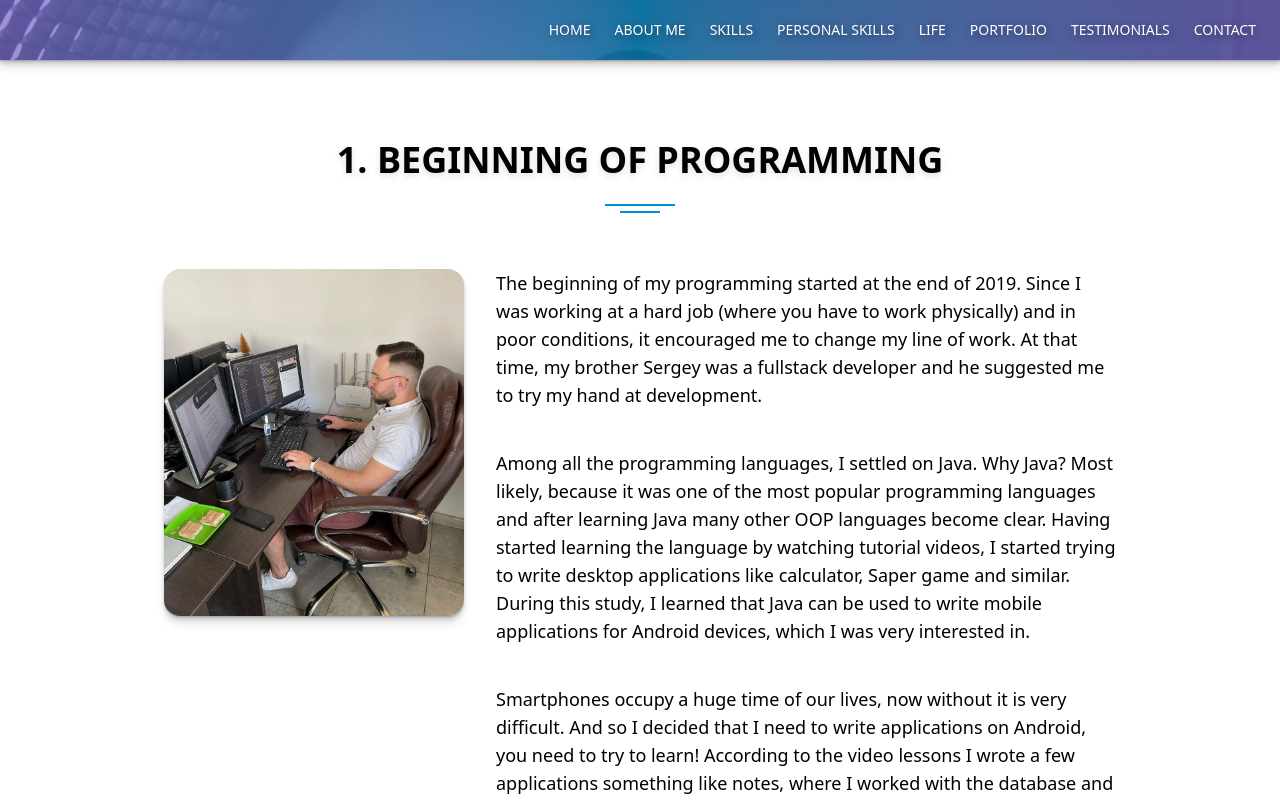
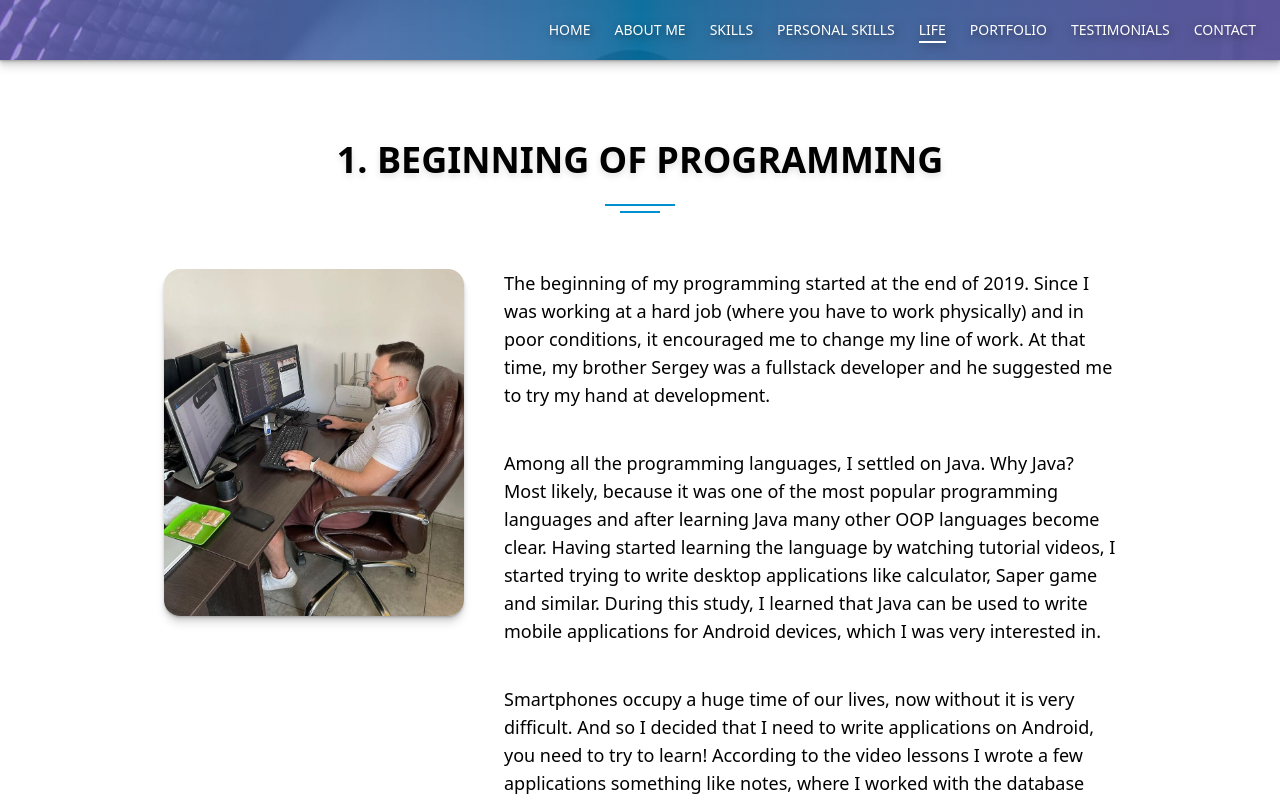
Before and after one commit to J-iSkeLo/portfolio, a Vue app: page /life in a window 1280 px wide. Shown: the top 800 px of the page. Built offline with nearby package versions, Linux system fonts and the light colour scheme.

Commit message:
feat: add active route link

```diff
--- a/src/components/Navbar.vue
+++ b/src/components/Navbar.vue
@@ -40,17 +40,25 @@ const { isOpened, toggleNavbar } = useNavbar()
 
         <div
             :class="[
-                'lg:static lg:h-full overflow-hidden lg:overflow-visible border-white/20 transition-all duration-500',
+                'lg:static lg:h-full overflow-hidden lg:overflow-visible',
+                'border-white/20 transition-all duration-500',
                 isOpened ? 'mt-6 h-[270px] border-t pt-6' : 'h-0',
             ]"
         >
-            <ul
-                class="flex flex-col lg:flex-row justify-end space-y-3 lg:space-y-0 lg:space-x-6 uppercase text-md lg:text-sm"
-            >
+            <ul :class="[
+                'flex flex-col lg:flex-row justify-end space-y-3 lg:space-y-0',
+                'lg:space-x-6 uppercase text-md lg:text-sm',
+            ]">
                 <li v-for="link in links" :key="link.title">
                     <RouterLink
+                        exact-active-class="border-white"
                         :to="link.to"
-                        class="drop-shadow-font hover:drop-shadow-font-hover transition uppercase cursor-pointer"
+                        :class="[
+                            'drop-shadow-font hover:drop-shadow-font-hover',
+                            'transition uppercase cursor-pointer border-b-2',
+                            'pb-0.5 border-transparent',
+                            ['Home', 'Life'].includes(link.title) ? '' : 'border-none',
+                        ]"
                     >
                         {{ link.title }}
                     </RouterLink>
--- a/src/components/Views/LifeView.vue
+++ b/src/components/Views/LifeView.vue
@@ -6,7 +6,7 @@ import photo from '@/assets/img/me-2.jpg'
 <template>
     <div class="container max-w-250">
         <BlogSection title="1. Beginning of programming">
-            <div class="flex flex-col sm:flex-row gap-8">
+            <div class="flex flex-col sm:flex-row gap-10">
                 <div>
                     <img
                         :src="photo"
```
